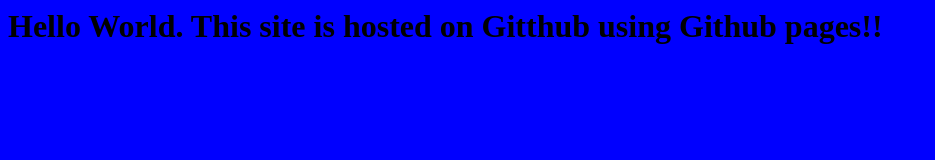
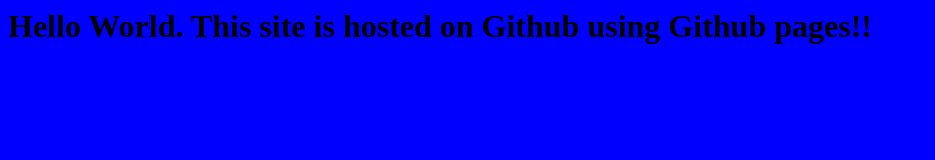
Before and after one commit to bcr99/bilva.work, a plain HTML site: page index.html in a window 1280 px wide. Shown: the whole page, without its empty margins (0-935 px from the left). Drawn offline with Linux system fonts and the light colour scheme.

Commit message:
Spell correction

```diff
--- a/index.html
+++ b/index.html
@@ -1,5 +1,5 @@
 <html>
 <body id='canvas' bgcolor="blue">
-<h1>Hello World. This site is hosted on Gitthub using Github pages!!</h1>
+<h1>Hello World. This site is hosted on Github using Github pages!!</h1>
 </body>
 </html>
```
